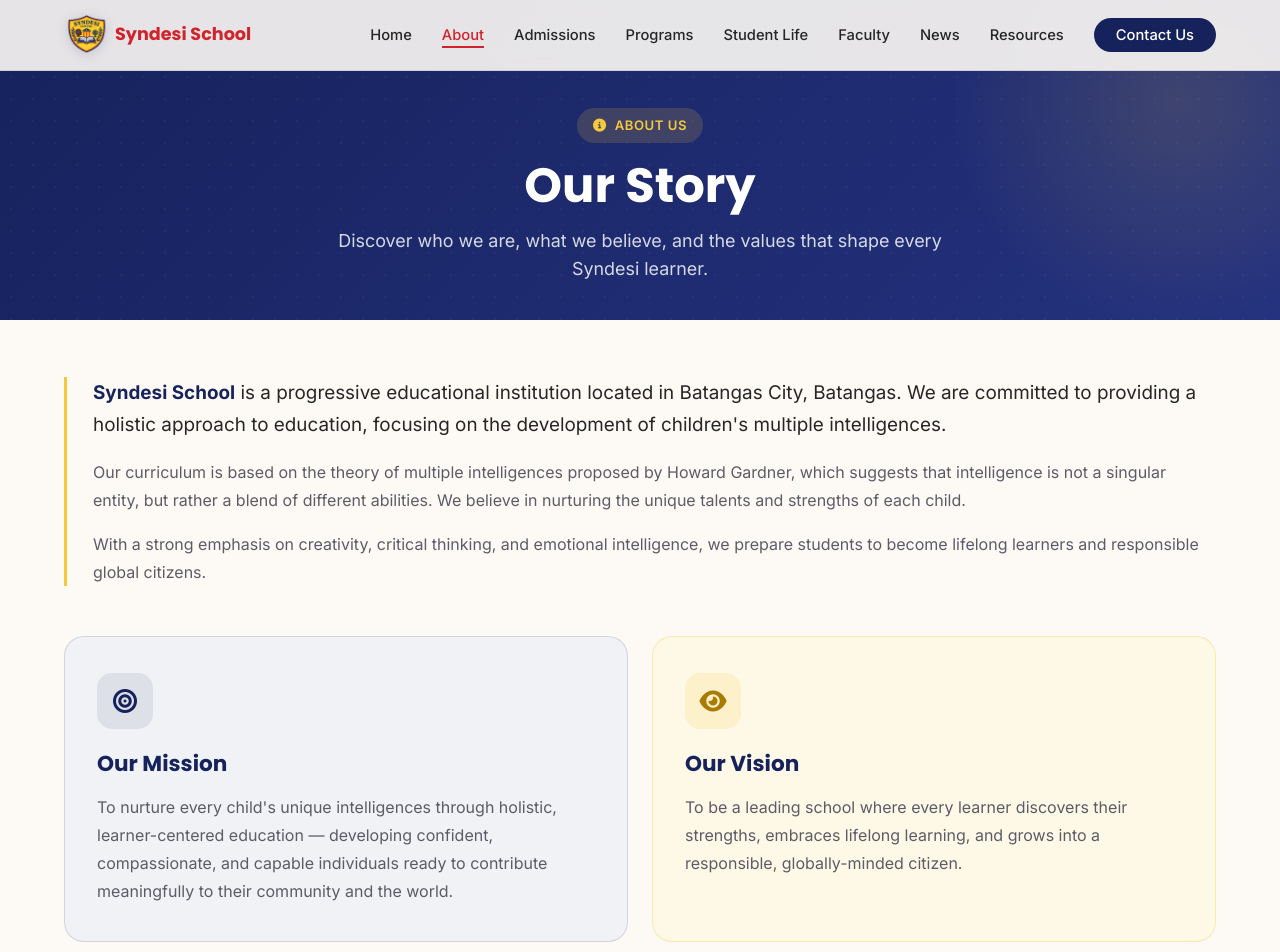
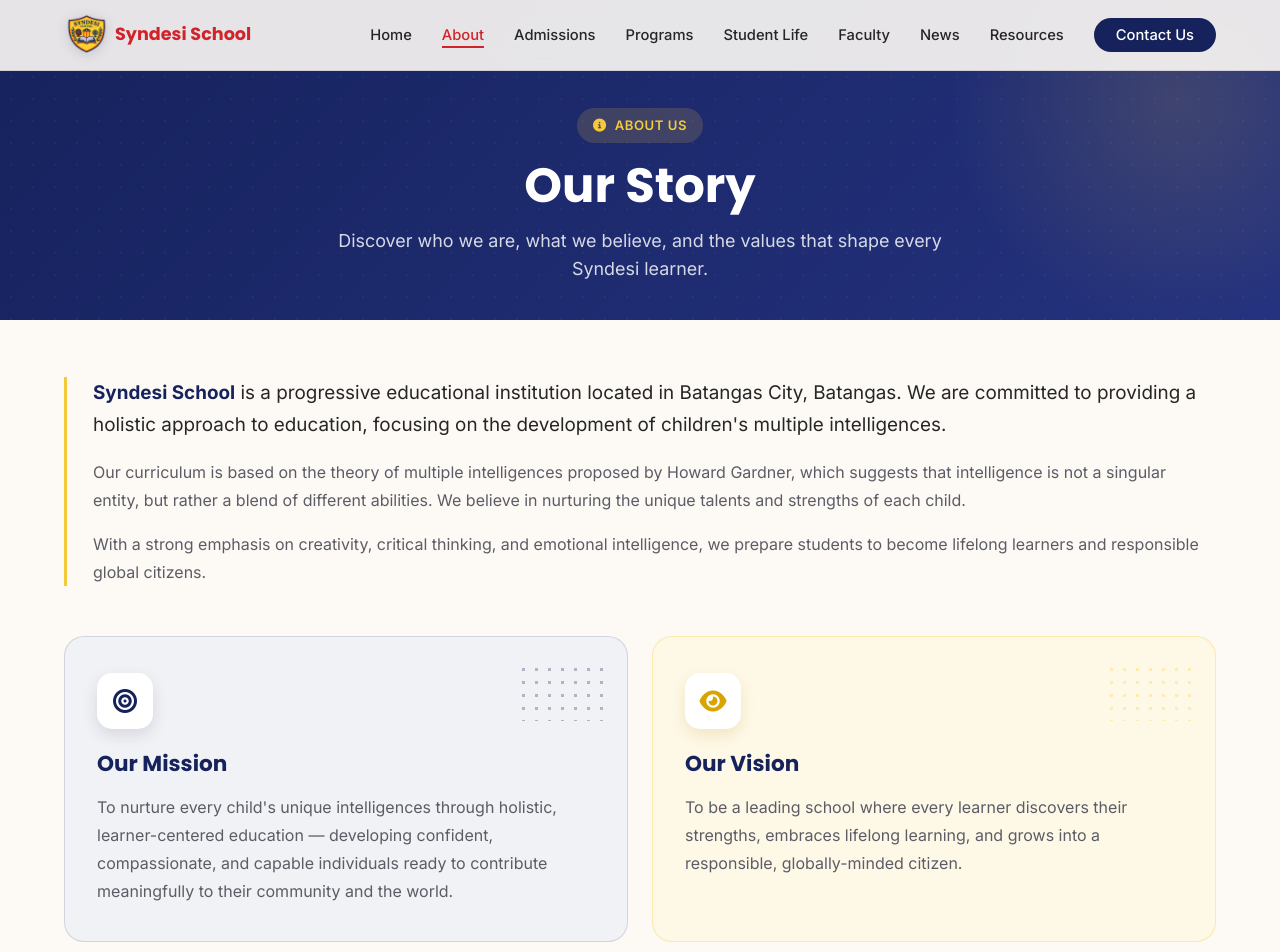
Before and after one commit to mcdeocampo/syndesi-cms, a Next.js app: page /about in a window 1280 px wide. Shown: the top 952 px of the page. Built offline with nearby package versions, Linux system fonts and the light colour scheme; no server answers; the database is empty.

Commit message:
Modernize the About Mission & Vision cards
Match the reference: white icon chips with a soft shadow and a decorative
corner dot pattern tinted per card (navy for Mission, gold for Vision).
Content lifted above the pattern with z-index.

Co-Authored-By: Claude Opus 4.8 <noreply@anthropic.com>

```diff
--- a/app/site.css
+++ b/app/site.css
@@ -1430,6 +1430,24 @@ section {
     overflow: hidden;
 }
 
+/* Decorative dot pattern in the top-right corner, tinted per card. */
+.mv-card::after {
+    content: '';
+    position: absolute;
+    top: 26px;
+    right: 24px;
+    width: 86px;
+    height: 58px;
+    background-image: radial-gradient(currentColor 1.5px, transparent 1.5px);
+    background-size: 13px 13px;
+    opacity: 0.3;
+    pointer-events: none;
+}
+.mv-card > * {
+    position: relative;
+    z-index: 1;
+}
+
 .mv-card h3 {
     font-family: 'Poppins', sans-serif;
     font-size: 1.35rem;
@@ -1458,8 +1476,13 @@ section {
     background: color-mix(in srgb, var(--navy) 6%, #fff);
     border: 1px solid color-mix(in srgb, var(--navy) 14%, transparent);
 }
+/* White icon chip with a soft shadow, matching the reference. */
 .mv-mission .mv-icon {
-    background: color-mix(in srgb, var(--navy) 14%, #fff);
+    background: #fff;
+    color: var(--navy);
+    box-shadow: 0 6px 16px rgba(22, 34, 92, 0.12);
+}
+.mv-mission::after {
     color: var(--navy);
 }
 
@@ -1468,8 +1491,12 @@ section {
     border: 1px solid color-mix(in srgb, var(--gold) 34%, transparent);
 }
 .mv-vision .mv-icon {
-    background: color-mix(in srgb, var(--gold) 26%, #fff);
-    color: #a97b00;
+    background: #fff;
+    color: #d9a300;
+    box-shadow: 0 6px 16px rgba(169, 123, 0, 0.16);
+}
+.mv-vision::after {
+    color: var(--gold);
 }
 
 @media (max-width: 768px) {
```
